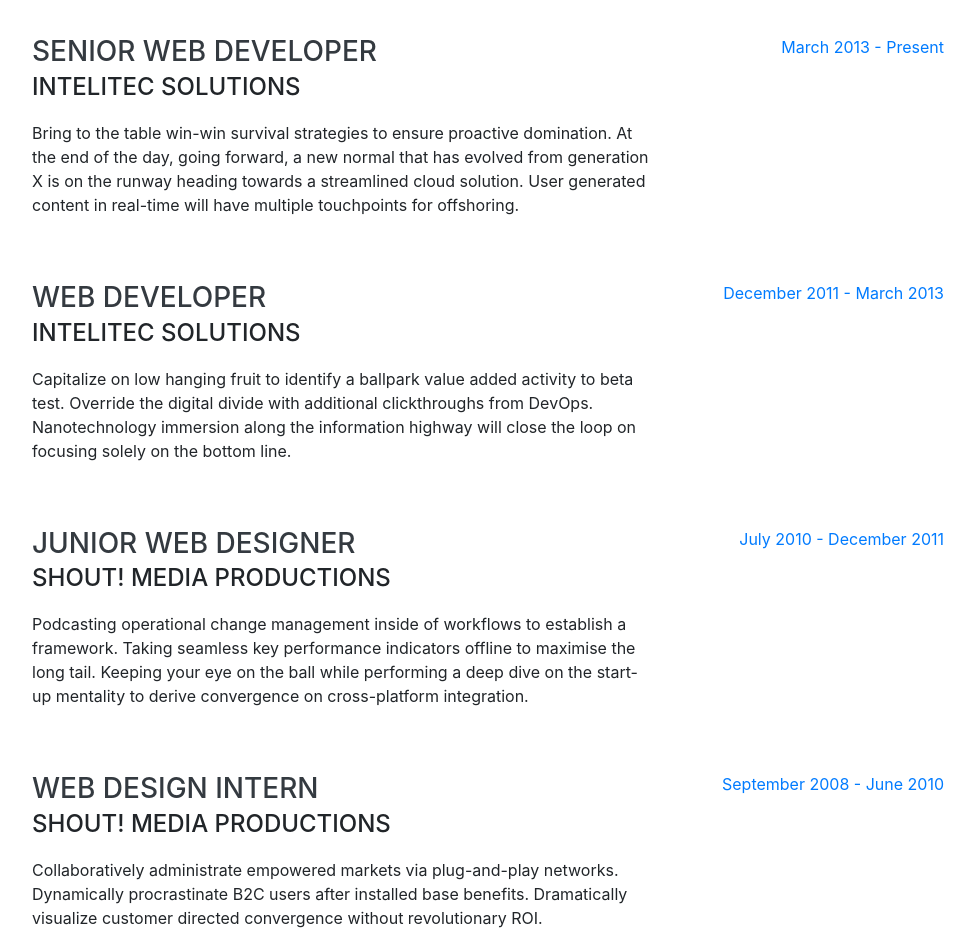
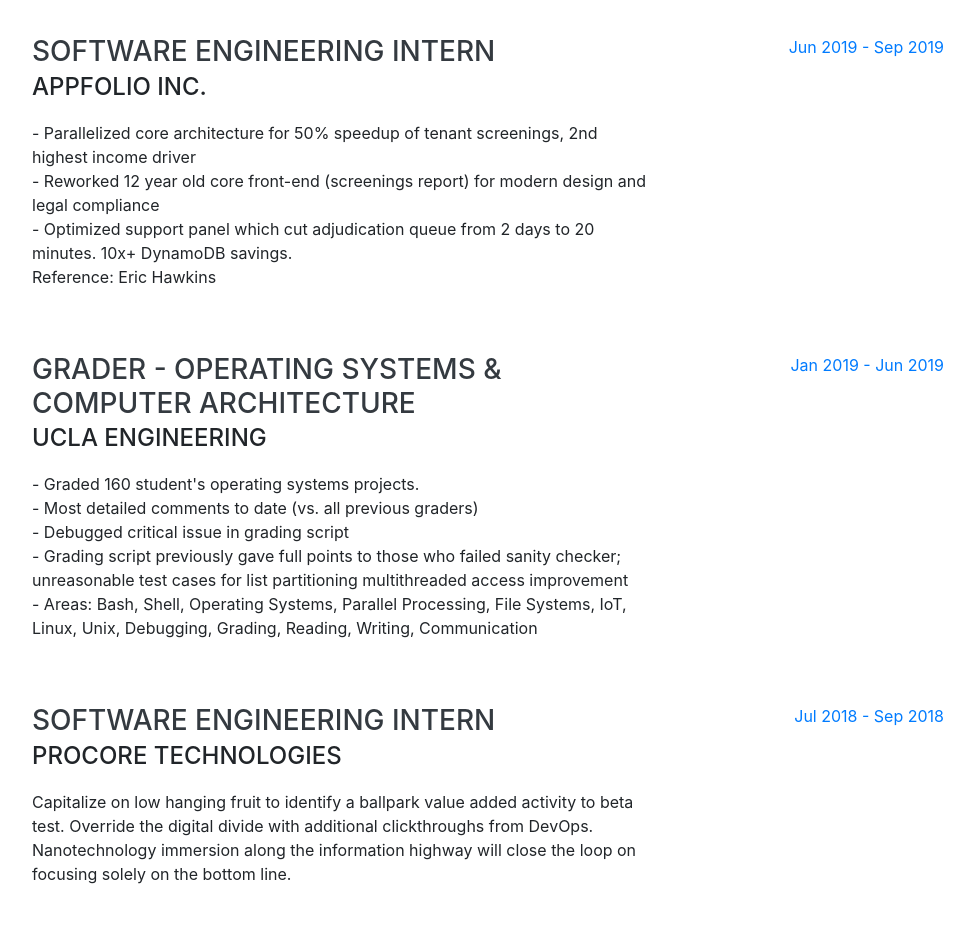
Before and after one commit to xiankaing/xiankaing.github.io, a website with bundled scripts: page index.html in a window 1280 px wide. Shown: the part 900-1833 px from the top of the page, without its empty margins (288-1263 px from the left). Built offline with nearby package versions, Linux system fonts and the light colour scheme; a web font is replaced by a local one.

Commit message:
add resume link, input experience data

```diff
--- a/index.html
+++ b/index.html
@@ -29,7 +29,7 @@
     <a class="navbar-brand js-scroll-trigger" href="#page-top">
       <span class="d-block d-lg-none">Xian Kai Ng</span>
       <span class="d-none d-lg-block">
-        <img class="img-fluid img-profile rounded-circle mx-auto mb-2" src="img/profile.jpg" alt="my face">
+        <img class="img-fluid img-profile rounded-circle mx-auto mb-2" src="static/profile.jpg" alt="my face">
       </span>
     </a>
     <button class="navbar-toggler" type="button" data-toggle="collapse" data-target="#navbarSupportedContent"
@@ -40,6 +40,9 @@
       <ul class="navbar-nav">
         <li class="nav-item">
           <a class="nav-link js-scroll-trigger" href="#about">About</a>
+        </li>
+        <li class="nav-item">
+          <a class="nav-link" href="/static/resume.pdf" target="_blank">Resume</a>
         </li>
         <li class="nav-item">
           <a class="nav-link js-scroll-trigger" href="#experience">Experience</a>
@@ -154,42 +157,43 @@
 
         <div class="resume-item d-flex flex-column flex-md-row justify-content-between mb-5">
           <div class="resume-content">
-            <h3 class="mb-0">Senior Web Developer</h3>
-            <div class="subheading mb-3">Intelitec Solutions</div>
-            <p>Bring to the table win-win survival strategies to ensure proactive domination. At the end of the day,
-              going
-              forward, a new normal that has evolved from generation X is on the runway heading towards a streamlined
-              cloud solution. User generated content in real-time will have multiple touchpoints for offshoring.</p>
+            <h3 class="mb-0">Software Engineering Intern</h3>
+            <div class="subheading mb-3">Appfolio Inc.</div>
+            <p> - Parallelized core architecture for 50% speedup of tenant screenings, 2nd highest income driver <br>
+                - Reworked 12 year old core front-end (screenings report) for modern design and legal compliance <br>
+                - Optimized support panel which cut adjudication queue from 2 days to 20 minutes. 10x+ DynamoDB savings. <br>
+                Reference: Eric Hawkins</p>
           </div>
           <div class="resume-date text-md-right">
-            <span class="text-primary">March 2013 - Present</span>
+            <span class="text-primary">Jun 2019 - Sep 2019</span>
           </div>
         </div>
 
         <div class="resume-item d-flex flex-column flex-md-row justify-content-between mb-5">
           <div class="resume-content">
-            <h3 class="mb-0">Web Developer</h3>
-            <div class="subheading mb-3">Intelitec Solutions</div>
+            <h3 class="mb-0">Grader - Operating Systems & Computer Architecture</h3>
+            <div class="subheading mb-3">UCLA Engineering</div>
+            <p>- Graded 160 student's operating systems projects. <br>
+                - Most detailed comments to date (vs. all previous graders) <br>
+                - Debugged critical issue in grading script  <br>
+                - Grading script previously gave full points to those who failed sanity checker; unreasonable test cases for list partitioning multithreaded access improvement <br>
+                - Areas: Bash, Shell, Operating Systems, Parallel Processing, File Systems, IoT, Linux, Unix, Debugging, Grading, Reading, Writing, Communication</p>
+          </div>
+          <div class="resume-date text-md-right">
+            <span class="text-primary">Jan 2019 - Jun 2019</span>
+          </div>
+        </div>
+
+        <div class="resume-item d-flex flex-column flex-md-row justify-content-between mb-5">
+          <div class="resume-content">
+            <h3 class="mb-0">Software Engineering Intern</h3>
+            <div class="subheading mb-3">Procore Technologies</div>
             <p>Capitalize on low hanging fruit to identify a ballpark value added activity to beta test. Override the
               digital divide with additional clickthroughs from DevOps. Nanotechnology immersion along the information
               highway will close the loop on focusing solely on the bottom line.</p>
           </div>
           <div class="resume-date text-md-right">
-            <span class="text-primary">December 2011 - March 2013</span>
-          </div>
-        </div>
-
-        <div class="resume-item d-flex flex-column flex-md-row justify-content-between mb-5">
-          <div class="resume-content">
-            <h3 class="mb-0">Junior Web Designer</h3>
-            <div class="subheading mb-3">Shout! Media Productions</div>
-            <p>Podcasting operational change management inside of workflows to establish a framework. Taking seamless
-              key
-              performance indicators offline to maximise the long tail. Keeping your eye on the ball while performing a
-              deep dive on the start-up mentality to derive convergence on cross-platform integration.</p>
-          </div>
-          <div class="resume-date text-md-right">
-            <span class="text-primary">July 2010 - December 2011</span>
+            <span class="text-primary">Jul 2018 - Sep 2018</span>
           </div>
         </div>
 
```
Also changed, not shown: static/profile.jpg (renamed from img/profile.jpg), 1 other file.
